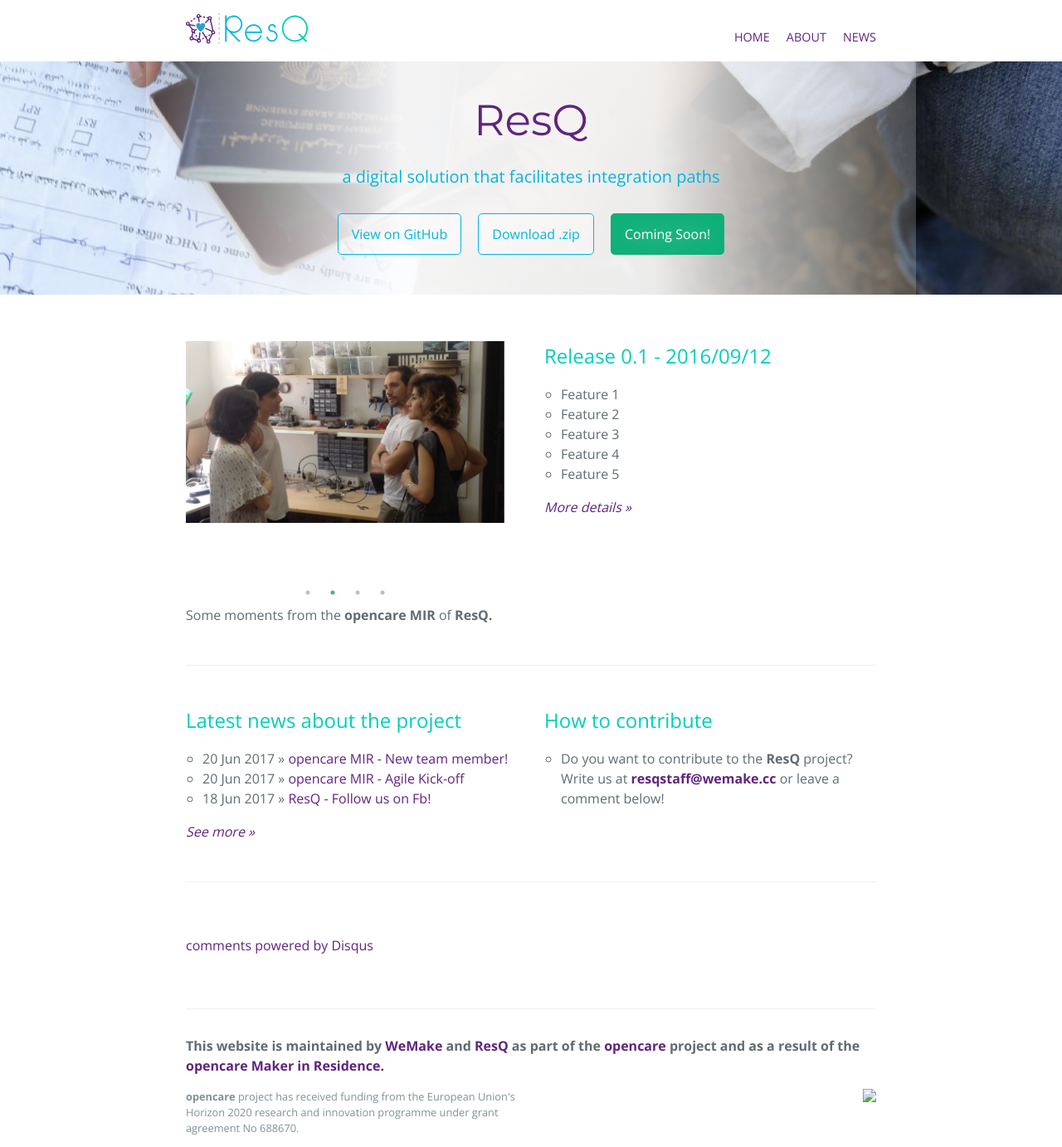
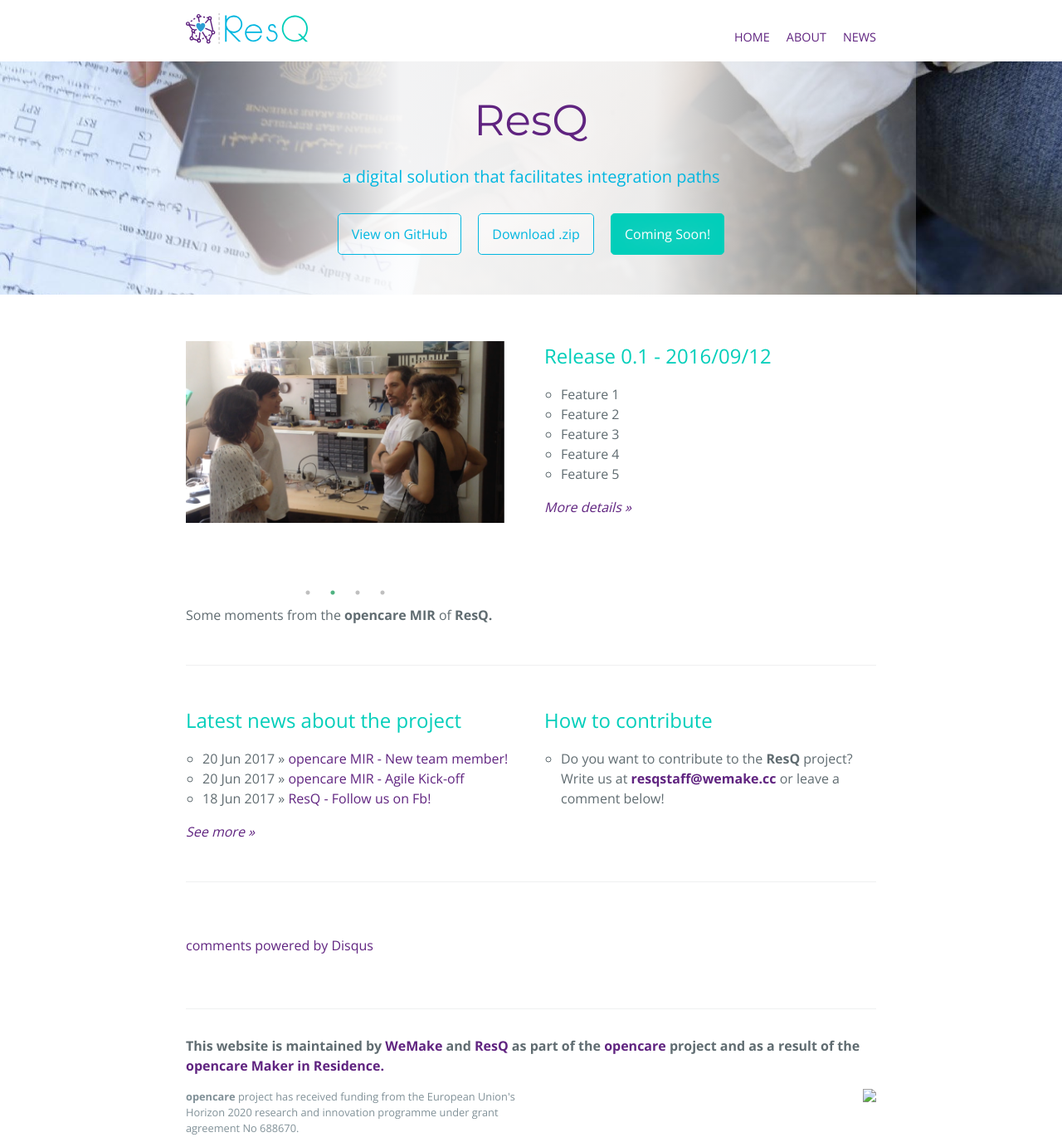
Before and after one commit to opencarecc/ResQ, a Jekyll site: the page built from index.html, in a window 1280 px wide. Shown: the whole page at 83% size. Built offline with Jekyll 4.4.1, drawn with Linux system fonts in a browser that asks for light colours; comment, search, counter and statistics services are not loaded.

Commit message:
change color coming soon button

```diff
--- a/stylesheets/stylesheet.css
+++ b/stylesheets/stylesheet.css
@@ -258,12 +258,12 @@
 a:last-of-type.btn {
   color: rgba(255,255,255,1);
   text-decoration: none;
-  background-color: #0eb078;
-  border: 1px solid #0eb078;
+  background-color: #00ceba;
+  border: 1px solid #00ceba;
 }
 a:last-of-type.btn:hover {
-  background-color: #FFA500;
-  border: 1px solid #FFA500;
+  background-color: #60257f;
+  border: 1px solid #60257f;
 }
 
 /* BUTTONS media queries */
```
